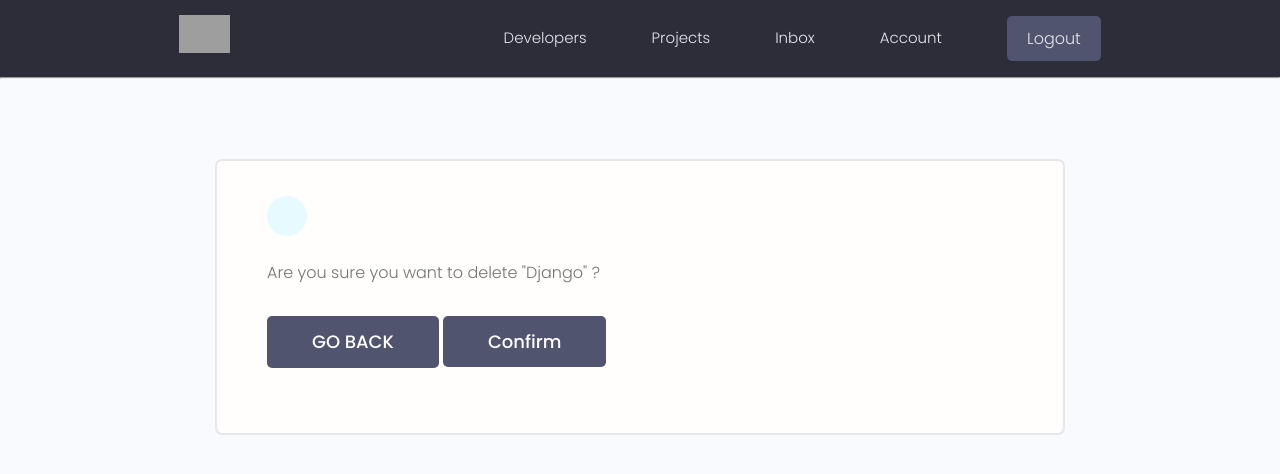
After one commit to beba2123/Django-project, a Django app: page /delete-skill/0090fcba-c012-47fe-8e33-7b15fc9fce3a in a window 1280 px wide. The commit adds this page. Shown: the top 474 px of the page. Run offline with Django 4.2, Linux system fonts and the light colour scheme; a user stored in the database is signed in; data comes from the database, SQL or seed files in the repository; both versions use the stored data as it was after the commit; some libraries are stand-ins or nearby versions; grey boxes are pictures that could not be loaded.

Commit message:
updated commit in delete skill

```diff
--- a/projects/urls.py
+++ b/projects/urls.py
@@ -5,5 +5,5 @@ urlpatterns=[
     path('project/<str:pk>',views.project,name="project"),
     path('create-project/',views.createProject,name='create-project'),
     path('update-project/<str:pk>/',views.updateproject,name='update-project'),
-    path('delete-project/<int:pk>/', views.deleteProject,name='delete-project')
+    path('delete-project/<str:pk>/', views.deleteProject,name='delete-project')
 ]
--- a/projects/views.py
+++ b/projects/views.py
@@ -67,4 +67,4 @@ def  deleteProject(request,pk):
       project.delete();
       return redirect('projects')
    context= {'object': project}
-   return render(request, 'projectss/delete_object.html', context)
+   return render(request, 'delete_object.html', context)
--- /dev/null
+++ b/templates/delete_object.html
@@ -0,0 +1,22 @@
+{% extends 'main.html' %}
+
+{%block content %}
+
+<main class="formPage my-xl">
+    <div class="content-box">
+        <div class="formWrapper">
+            <a class="backButton" href="#"><i class="im im-angle-left"></i></a>
+            <br>
+
+            <form class="form" method="POST">
+                <!-- Input:Text -->
+               {% csrf_token %}
+                <p>Are you sure  you want to delete "{{object}}" ?</p>
+                <a class="btn btn--sub btn--lg my-md" href="{{request.GET.next}}">GO BACK</a>
+                {% comment %} this is used inorder to make the GO BACK button more dynamic {% endcomment %}
+                <input class="btn btn--sub btn--lg  my-md" type="submit" value="Confirm" />
+            </form>
+        </div>
+    </div>
+</main>
+{%endblock%}
--- a/users/templates/users/account.html
+++ b/users/templates/users/account.html
@@ -54,7 +54,7 @@
               </td>
               <td class="settings__tableActions">
                 <a class="tag tag--pill tag--main settings__btn" href="{% url 'update-skill' skill.id %}"><i class="im im-edit"></i> Edit</a>
-                <a class="tag tag--pill tag--main settings__btn" href="#"><i class="im im-x-mark-circle-o"></i>
+                <a class="tag tag--pill tag--main settings__btn" href="{%url 'delete-skill' skill.id %}?next=/account"><i class="im im-x-mark-circle-o"></i>
                   Delete</a>
               </td>
             </tr>
--- a/users/urls.py
+++ b/users/urls.py
@@ -11,5 +11,6 @@ urlpatterns = [
 
     path('edit-account/', views.editAccount, name="edit-account"),
     path('create-skill/', views.createSkill, name="create-skill"),
-    path('update-skill/<str:pk>', views.createSkill, name="update-skill"),
+    path('update-skill/<str:pk>', views.updateSkill, name="update-skill"),
+    path('delete-skill/<str:pk>', views.deleteSkill, name="delete-skill"),
 ]
--- a/users/views.py
+++ b/users/views.py
@@ -105,7 +105,7 @@ def createSkill(request):
     return render(request, 'users/skill_form.html', context)
 
 @login_required(login_url='login')
-def createSkill(request, pk):
+def updateSkill(request, pk):
     profile = request.user.profile
     skill  = profile.skill_set.get(id=pk)
     form = SkillForm(instance=skill)
@@ -118,3 +118,13 @@ def createSkill(request, pk):
 
     context = {'form': form}
     return render(request, 'users/skill_form.html', context)
+
+def deleteSkill(request,pk):
+    profile= request.user.profile
+    skill = profile.skill_set.get(id=pk)
+    if request.method == 'POST':
+        skill.delete()
+        messages.success(request, 'Skill was deleted successfully...!')
+        return redirect('account')
+    context = {'object': skill}
+    return render( request, 'delete_object.html', context)
```
Also changed, not shown: projects/templates/projectss/delete_object.html (deleted, +0 -10 lines), db.sqlite3.
